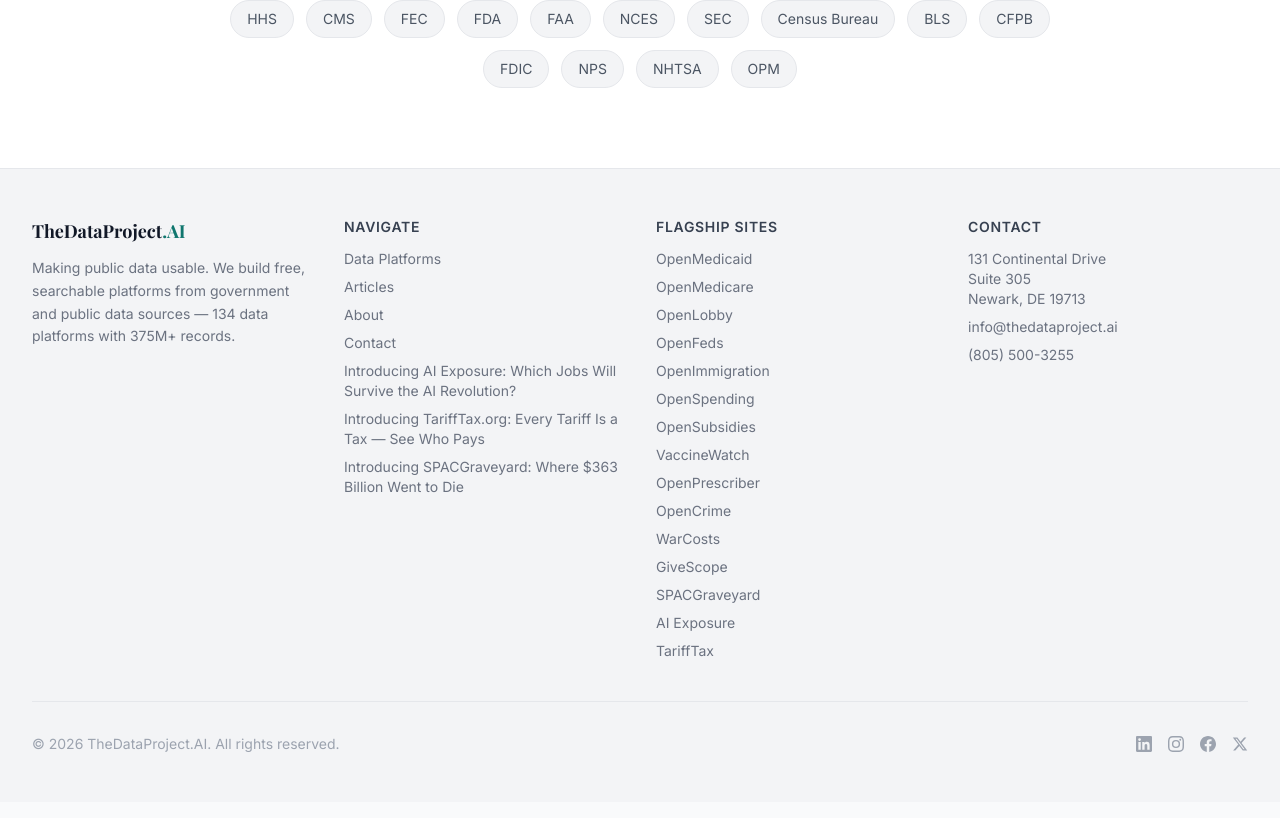
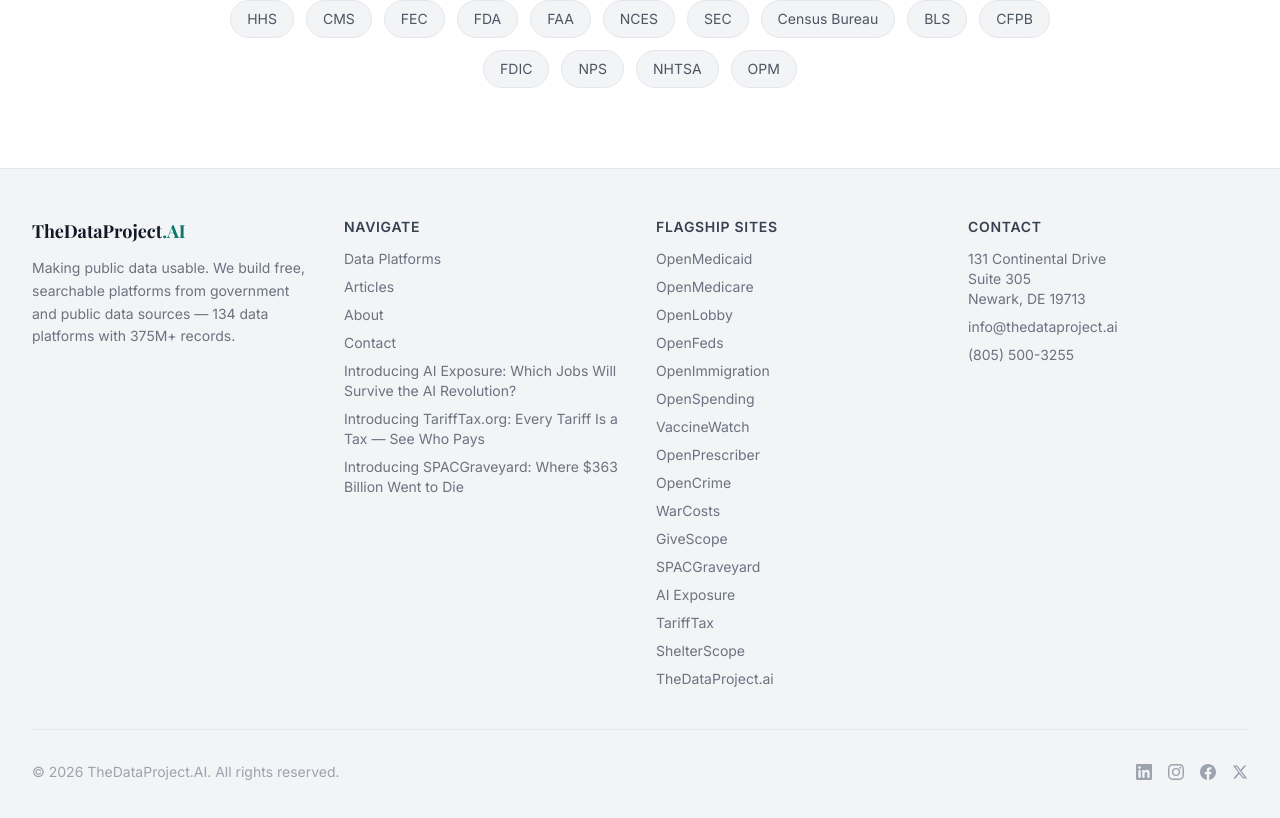
Before and after one commit to kianbob/thedataproject-site, a Next.js app: page / in a window 1280 px wide. Shown: the part 4414-5232 px from the top of the page. Built offline with nearby package versions, Linux system fonts and the light colour scheme; a web font is replaced by a local one.

Commit message:
Update sister site footers

```diff
--- a/src/components/Footer.tsx
+++ b/src/components/Footer.tsx
@@ -44,7 +44,6 @@
               <a href="https://www.openfeds.org" target="_blank" rel="noopener noreferrer" className="block text-gray-500 hover:text-teal-700 text-sm transition-colors">OpenFeds</a>
               <a href="https://www.openimmigration.us" target="_blank" rel="noopener noreferrer" className="block text-gray-500 hover:text-teal-700 text-sm transition-colors">OpenImmigration</a>
               <a href="https://www.openspending.us" target="_blank" rel="noopener noreferrer" className="block text-gray-500 hover:text-teal-700 text-sm transition-colors">OpenSpending</a>
-              <a href="https://www.opensubsidies.org" target="_blank" rel="noopener noreferrer" className="block text-gray-500 hover:text-teal-700 text-sm transition-colors">OpenSubsidies</a>
               <a href="https://www.vaccinewatch.org" target="_blank" rel="noopener noreferrer" className="block text-gray-500 hover:text-teal-700 text-sm transition-colors">VaccineWatch</a>
               <a href="https://www.openprescriber.org" target="_blank" rel="noopener noreferrer" className="block text-gray-500 hover:text-teal-700 text-sm transition-colors">OpenPrescriber</a>
               <a href="https://www.opencrime.us" target="_blank" rel="noopener noreferrer" className="block text-gray-500 hover:text-teal-700 text-sm transition-colors">OpenCrime</a>
@@ -53,6 +52,8 @@
               <a href="https://www.spacgraveyard.com" target="_blank" rel="noopener noreferrer" className="block text-gray-500 hover:text-teal-700 text-sm transition-colors">SPACGraveyard</a>
               <a href="https://www.aiexposure.org" target="_blank" rel="noopener noreferrer" className="block text-gray-500 hover:text-teal-700 text-sm transition-colors">AI Exposure</a>
               <a href="https://www.tarifftax.org" target="_blank" rel="noopener noreferrer" className="block text-gray-500 hover:text-teal-700 text-sm transition-colors">TariffTax</a>
+              <a href="https://www.shelterscope.com" target="_blank" rel="noopener noreferrer" className="block text-gray-500 hover:text-teal-700 text-sm transition-colors">ShelterScope</a>
+              <a href="https://thedataproject.ai" target="_blank" rel="noopener noreferrer" className="block text-gray-500 hover:text-teal-700 text-sm transition-colors">TheDataProject.ai</a>
             </div>
           </div>
           <div>
```
